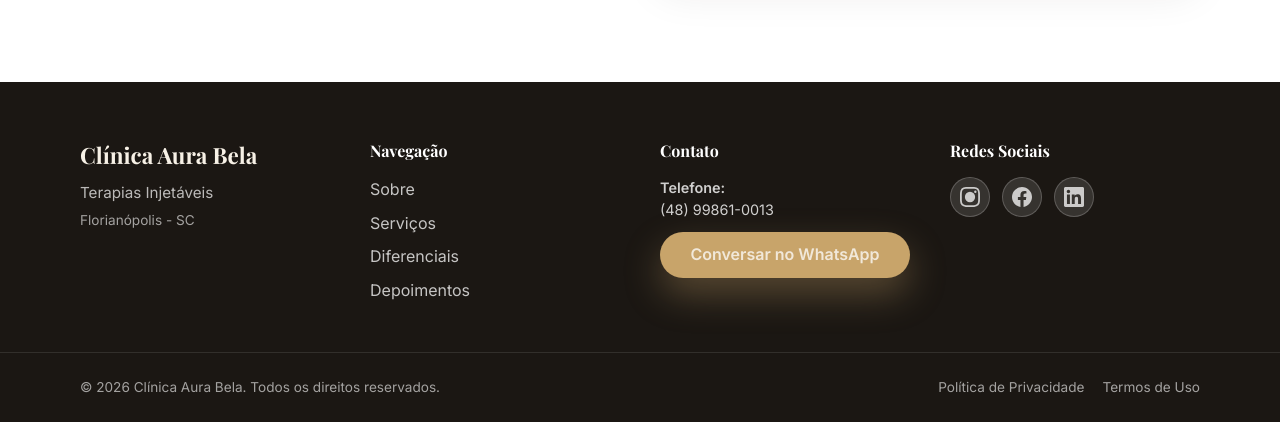
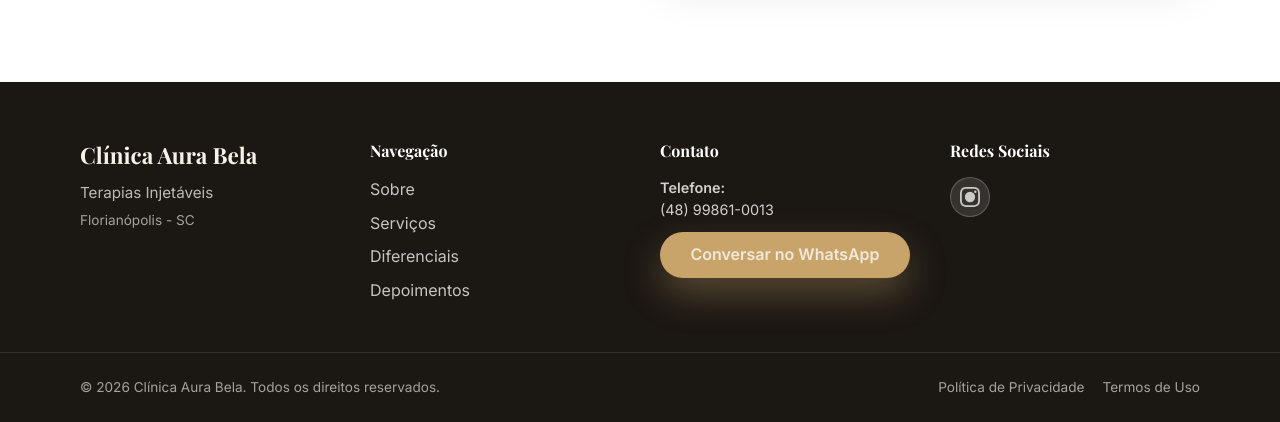
Before and after one commit to AllanGoulart1/clinica-aura-bella, a plain HTML site: page index.html in a window 1280 px wide. Shown: the part 3677-4099 px from the top of the page. Drawn offline with nearby package versions, Linux system fonts and the light colour scheme.

Commit message:
Ajuste final do site

```diff
--- a/index.html
+++ b/index.html
@@ -293,19 +293,9 @@
         <div class="footer-section">
           <h4>Redes Sociais</h4>
           <div class="social-links">
-            <a href="#" aria-label="Instagram" title="Instagram">
+            <a href="https://instagram.com/clinicaaurabela" target="_blank" rel="noopener noreferrer" aria-label="Instagram" title="Instagram">
               <svg viewBox="0 0 24 24" fill="currentColor">
                 <path d="M12 2.163c3.204 0 3.584.012 4.85.07 3.252.148 4.771 1.691 4.919 4.919.058 1.265.069 1.645.069 4.849 0 3.205-.012 3.584-.069 4.849-.149 3.225-1.664 4.771-4.919 4.919-1.266.058-1.644.07-4.85.07-3.204 0-3.584-.012-4.849-.07-3.26-.149-4.771-1.699-4.919-4.92-.058-1.265-.07-1.644-.07-4.849 0-3.204.013-3.583.07-4.849.149-3.227 1.664-4.771 4.919-4.919 1.266-.057 1.645-.069 4.849-.069zm0-2.163c-3.259 0-3.667.014-4.947.072-4.358.2-6.78 2.618-6.98 6.98-.059 1.281-.073 1.689-.073 4.948 0 3.259.014 3.668.072 4.948.2 4.358 2.618 6.78 6.98 6.98 1.281.058 1.689.072 4.948.072 3.259 0 3.668-.014 4.948-.072 4.354-.2 6.782-2.618 6.979-6.98.059-1.28.073-1.689.073-4.948 0-3.259-.015-3.667-.072-4.947-.196-4.354-2.617-6.78-6.979-6.98-1.281-.059-1.69-.073-4.949-.073zM5.838 12a6.162 6.162 0 1 1 12.324 0 6.162 6.162 0 0 1-12.324 0zM12 16a4 4 0 1 1 0-8 4 4 0 0 1 0 8zm4.965-10.322a1.44 1.44 0 1 1 2.881.001 1.44 1.44 0 0 1-2.881-.001z"/>
-              </svg>
-            </a>
-            <a href="#" aria-label="Facebook" title="Facebook">
-              <svg viewBox="0 0 24 24" fill="currentColor">
-                <path d="M24 12.073c0-6.627-5.373-12-12-12s-12 5.373-12 12c0 5.99 4.388 10.954 10.125 11.854v-8.385H7.078v-3.47h3.047V9.43c0-3.007 1.792-4.669 4.533-4.669 1.312 0 2.686.235 2.686.235v2.953H15.83c-1.491 0-1.956.925-1.956 1.874v2.25h3.328l-.532 3.47h-2.796v8.385C19.612 23.027 24 18.062 24 12.073z"/>
-              </svg>
-            </a>
-            <a href="#" aria-label="LinkedIn" title="LinkedIn">
-              <svg viewBox="0 0 24 24" fill="currentColor">
-                <path d="M20.447 20.452h-3.554v-5.569c0-1.328-.027-3.037-1.852-3.037-1.853 0-2.136 1.445-2.136 2.939v5.667H9.351V9h3.414v1.561h.046c.477-.9 1.637-1.85 3.37-1.85 3.601 0 4.267 2.37 4.267 5.455v6.286zM5.337 7.433c-1.144 0-2.063-.926-2.063-2.065 0-1.138.92-2.063 2.063-2.063 1.14 0 2.064.925 2.064 2.063 0 1.139-.925 2.065-2.064 2.065zm1.782 13.019H3.555V9h3.564v11.452zM22.225 0H1.771C.792 0 0 .774 0 1.729v20.542C0 23.227.792 24 1.771 24h20.451C23.2 24 24 23.227 24 22.271V1.729C24 .774 23.2 0 22.225 0z"/>
               </svg>
             </a>
           </div>
```
